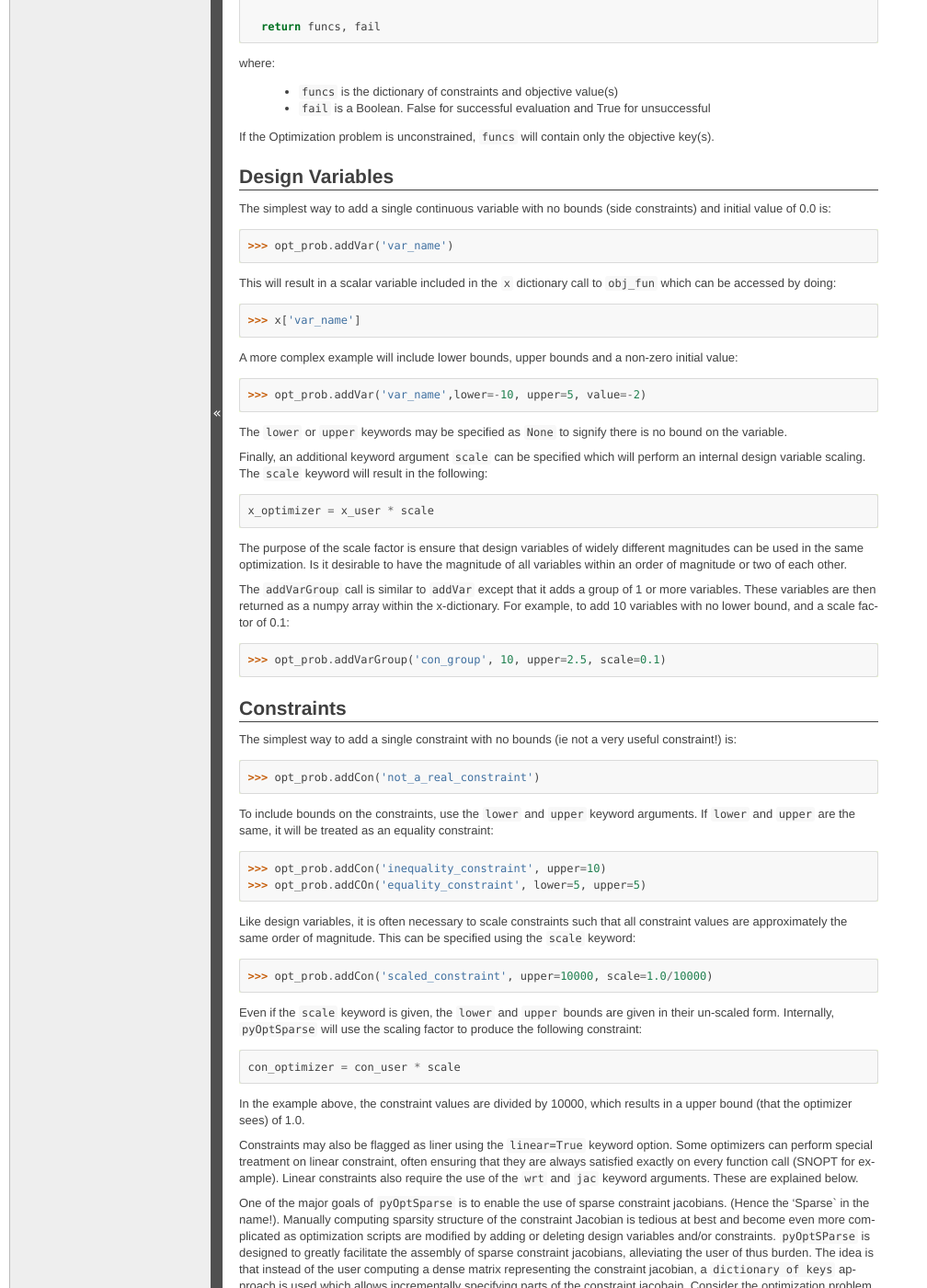
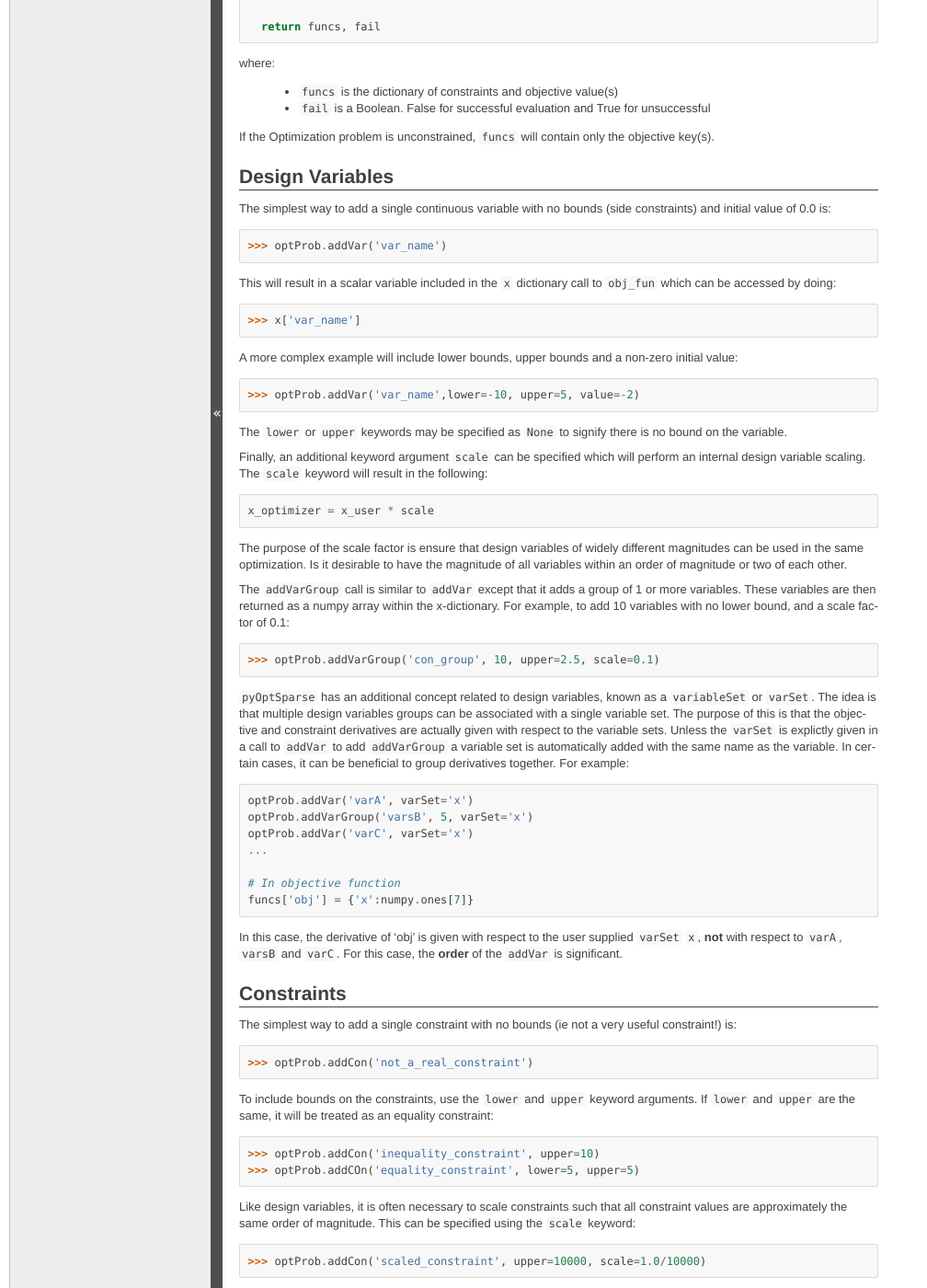
Before and after one commit to mdolab/pyoptsparse, a Sphinx documentation site: the page built from doc/guide.rst, in a window 1280 px wide and 1400 px high, scrolled down 572 px. Shown: the whole window at 92% size, without its empty margins (0-1008 px from the left). Built offline with Sphinx 7.4.7, drawn with Linux system fonts in a browser that asks for light colours; formulas are drawn with MathJax 3; some of the changed text lies outside the part shown.

Commit message:
Automated merge with https://bitbucket.org/mdolab/pyoptsparse

```diff
--- a/doc/guide.rst
+++ b/doc/guide.rst
@@ -25,7 +25,7 @@ optimizer.
 
 The optimization class is created using the following call::
 
-  >>> opt_prob = Optimization('name', objFun)
+  >>> optProb = Optimization('name', objFun)
 
 The general template of the objective function is as follows::
 
@@ -51,7 +51,7 @@ Design Variables
 The simplest way to add a single continuous variable with no bounds
 (side constraints) and initial value of 0.0 is::
 
-   >>> opt_prob.addVar('var_name')
+   >>> optProb.addVar('var_name')
 
 This will result in a scalar variable included in the ``x`` dictionary
 call to ``obj_fun`` which can be accessed by doing::
@@ -61,7 +61,7 @@ call to ``obj_fun`` which can be accessed by doing::
 A more complex example will include lower bounds, upper bounds and a
 non-zero initial value::
 
-  >>> opt_prob.addVar('var_name',lower=-10, upper=5, value=-2)
+  >>> optProb.addVar('var_name',lower=-10, upper=5, value=-2)
 
 The ``lower`` or ``upper`` keywords may be specified as ``None`` to
 signify there is no bound on the variable.
@@ -82,7 +82,31 @@ a group of 1 or more variables. These variables are then returned as a
 numpy array within the x-dictionary. For example, to add 10 variables
 with no lower bound, and a scale factor of 0.1::
 
-  >>> opt_prob.addVarGroup('con_group', 10, upper=2.5, scale=0.1)
+  >>> optProb.addVarGroup('con_group', 10, upper=2.5, scale=0.1)
+
+``pyOptSparse`` has an additional concept related to design variables,
+known as a ``variableSet`` or ``varSet``. The idea is that multiple
+design variables groups can be associated with a single variable
+set. The purpose of this is that the objective and constraint
+derivatives are actually given with respect to the variable
+sets. Unless the ``varSet`` is explictly given in a call to ``addVar``
+to add ``addVarGroup`` a variable set is automatically added with the
+same name as the variable. In certain cases, it can be beneficial to
+group derivatives together. For example::
+
+  optProb.addVar('varA', varSet='x')
+  optProb.addVarGroup('varsB', 5, varSet='x')
+  optProb.addVar('varC', varSet='x')
+  ...
+
+  # In objective function
+  funcs['obj'] = {'x':numpy.ones[7]}
+
+In this case, the derivative of 'obj' is given with respect to the
+user supplied ``varSet`` ``x``, **not** with respect to ``varA``,
+``varsB`` and ``varC``. For this case, the **order** of the ``addVar``
+is significant.
+
 
 Constraints
 +++++++++++
@@ -90,20 +114,20 @@ Constraints
 The simplest way to add a single constraint with no bounds (ie not a
 very useful constraint!) is::
 
-  >>> opt_prob.addCon('not_a_real_constraint')
+  >>> optProb.addCon('not_a_real_constraint')
 
 To include bounds on the constraints, use the ``lower`` and ``upper``
 keyword arguments. If ``lower`` and ``upper`` are the same, it will be
 treated as an equality constraint::
 
-  >>> opt_prob.addCon('inequality_constraint', upper=10)
-  >>> opt_prob.addCOn('equality_constraint', lower=5, upper=5)
+  >>> optProb.addCon('inequality_constraint', upper=10)
+  >>> optProb.addCOn('equality_constraint', lower=5, upper=5)
 
 Like design variables, it is often necessary to scale constraints such
 that all constraint values are approximately the same order of
 magnitude. This can be specified using the ``scale`` keyword::
 
-  >>> opt_prob.addCon('scaled_constraint', upper=10000, scale=1.0/10000)
+  >>> optProb.addCon('scaled_constraint', upper=10000, scale=1.0/10000)
 
 Even if the ``scale`` keyword is given, the ``lower`` and ``upper``
 bounds are given in their un-scaled form. Internally, ``pyOptSparse``
@@ -198,3 +222,17 @@ Also note, that the ``wrt`` and ``jac`` keyword arguments are only
 supported when user-supplied sensitivity is used. If one used the
 automatic gradient in ``pyOptSparse`` the constraint jacobian will
 necessarily be dense.
+
+Objectives
+++++++++++
+
+Each optimization will require at least one objective to be
+added. This is accomplished using a the call::
+
+  otpProb.addObj('obj')
+
+What this does is tell ``pyOptSparse`` that the key ``obj`` in the
+function returns will be taken as the objective. For optimizers that
+can do multi-objective optimization, (NSGA2 for example) multiple
+objectives can be added. Optimizers that can only handle one objective
+enforce that only a single objective is added to the optimization description.
--- a/pyoptsparse/__init__.py
+++ b/pyoptsparse/__init__.py
@@ -14,6 +14,7 @@ from .pyIPOPT.pyIPOPT import IPOPT
 from .pySLSQP.pySLSQP import SLSQP
 from .pyCONMIN.pyCONMIN import CONMIN
 from .pyFSQP.pyFSQP import FSQP
+from .pyPSQP.pyPSQP import PSQP
 from .pyNLPQL.pyNLPQL import NLPQL
 from .pyNSGA2.pyNSGA2 import NSGA2
 from .pyNLPY_AUGLAG.pyNLPY_AUGLAG import NLPY_AUGLAG
```
Also changed, not shown: doc/optimizers/pyipopt.rst (+27 -9 lines), setup.py (+17 -22 lines), 9 other files.
